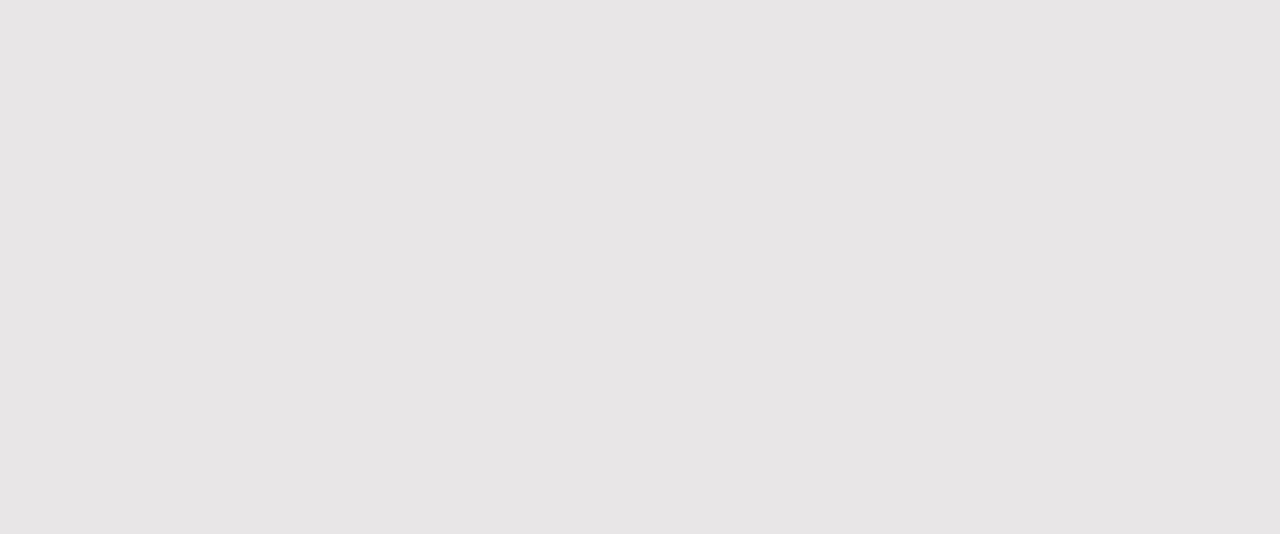
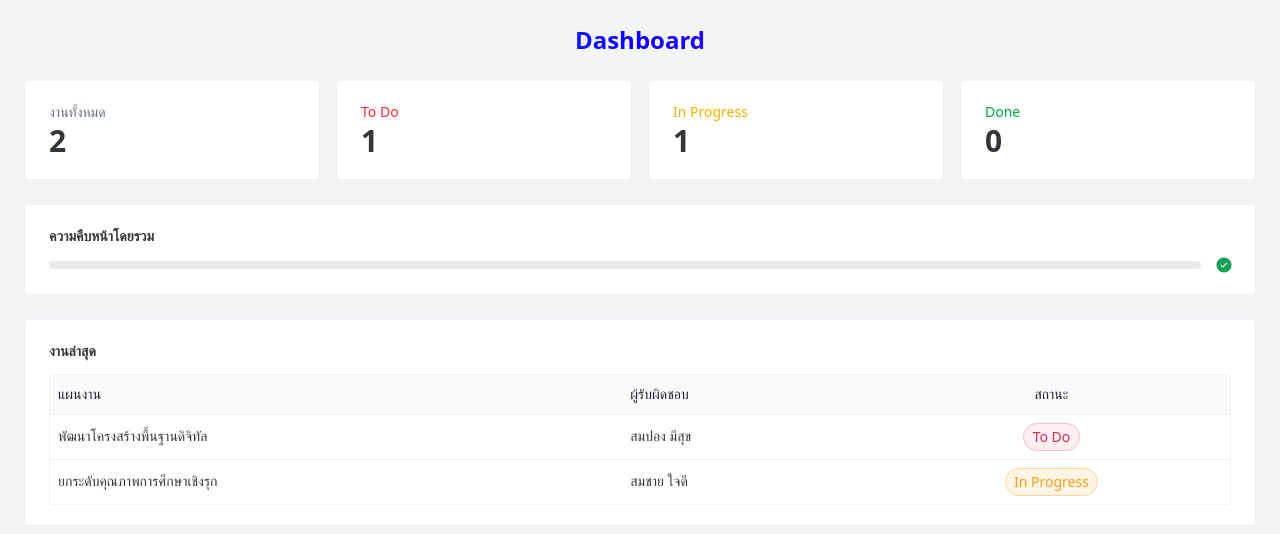
Before and after one commit to Pudit152549/Rayong-Project, a Vue app: page /dashboard in a window 1280 px wide. Before the commit this address had no page. Shown: the top 534 px of the page. Built offline with nearby package versions, Linux system fonts and the light colour scheme.

Commit message:
feat: add Dashboard view with summary cards and recent tasks display

```diff
--- a/src/router/index.ts
+++ b/src/router/index.ts
@@ -5,10 +5,12 @@ import HomePage from '../views/HomePage.vue'
 import ProfilePage from '../views/ProfilePage.vue'
 import AddDataPage from '../views/AddDataPage.vue'
 import EditPage from '../views/EditPage.vue'
+import Dashboard from '../views/Dashboard.vue'
 
 const routes = [
   { path: '/', name: 'Login', component: LoginPage },
   { path: '/home', name: 'Home', component: HomePage },
+  { path: '/dashboard', name: 'Dashboard', component: Dashboard },
   { path: '/register', name: 'Register', component:RegisPage},
   { path: '/profile', name: 'Profile', component:ProfilePage},
   { path: '/add', name: 'AddData', component:AddDataPage},
--- /dev/null
+++ b/src/views/Dashboard.vue
@@ -0,0 +1,133 @@
+<template>
+  <div class="bg-gray-100 min-h-screen p-6">
+    <div class="max-w-screen-xl mx-auto space-y-6">
+      <h2 class="text-2xl font-bold gradient-text text-center">
+        Dashboard
+      </h2>
+
+      <!-- Summary Cards -->
+      <div class="grid grid-cols-1 md:grid-cols-4 gap-4">
+        <n-card>
+          <p class="text-gray-500">งานทั้งหมด</p>
+          <h1 class="text-3xl font-bold">{{ total }}</h1>
+        </n-card>
+
+        <n-card>
+          <p class="text-red-500">To Do</p>
+          <h1 class="text-3xl font-bold">{{ todoCount }}</h1>
+        </n-card>
+
+        <n-card>
+          <p class="text-yellow-500">In Progress</p>
+          <h1 class="text-3xl font-bold">{{ inProgressCount }}</h1>
+        </n-card>
+
+        <n-card>
+          <p class="text-green-600">Done</p>
+          <h1 class="text-3xl font-bold">{{ doneCount }}</h1>
+        </n-card>
+      </div>
+
+      <!-- Progress -->
+      <n-card>
+        <p class="mb-2 font-semibold">ความคืบหน้าโดยรวม</p>
+        <n-progress
+          type="line"
+          :percentage="progressPercent"
+          status="success"
+        />
+      </n-card>
+
+      <!-- Recent Tasks -->
+      <n-card>
+        <p class="font-semibold mb-3">งานล่าสุด</p>
+        <n-data-table
+          :columns="columns"
+          :data="recentRows"
+          :row-key="rowKey"
+          size="small"
+          bordered
+        />
+      </n-card>
+    </div>
+  </div>
+</template>
+
+<script setup lang="ts">
+import { computed, h } from "vue";
+import { useDataStore, type RowData, type Status } from "../stores/data";
+import {
+  NCard,
+  NProgress,
+  NDataTable,
+  NTag,
+  type DataTableColumns
+} from "naive-ui";
+
+const dataStore = useDataStore();
+
+const total = computed(() => dataStore.rows.length);
+const todoCount = computed(() =>
+  dataStore.rows.filter(r => r.status === "todo").length
+);
+const inProgressCount = computed(() =>
+  dataStore.rows.filter(r => r.status === "in_progress").length
+);
+const doneCount = computed(() =>
+  dataStore.rows.filter(r => r.status === "done").length
+);
+
+const progressPercent = computed(() => {
+  if (total.value === 0) return 0;
+  return Math.round((doneCount.value / total.value) * 100);
+});
+
+const recentRows = computed(() =>
+  [...dataStore.rows].slice(-5).reverse()
+);
+
+const rowKey = (row: RowData) => row.id;
+
+const statusLabelMap: Record<Status, string> = {
+  todo: "To Do",
+  in_progress: "In Progress",
+  done: "Done"
+};
+const statusTypeMap: Record<Status, "error" | "warning" | "success"> = {
+  todo: "error",
+  in_progress: "warning",
+  done: "success"
+};
+
+const columns: DataTableColumns<RowData> = [
+  {
+    title: "แผนงาน",
+    key: "project",
+    render: row => row.project_name.name
+  },
+  {
+    title: "ผู้รับผิดชอบ",
+    key: "owner",
+    render: row => row.responsible_person_name
+  },
+  {
+    title: "สถานะ",
+    key: "status",
+    align: "center",
+    render: row =>
+      h(
+        NTag,
+        { type: statusTypeMap[row.status], round: true },
+        { default: () => statusLabelMap[row.status] }
+      )
+  }
+];
+</script>
+
+<style scoped>
+.gradient-text {
+  background: linear-gradient(90deg, #00d9ff, #1100ff, #b301ff);
+  -webkit-background-clip: text;
+  -webkit-text-fill-color: transparent;
+}
+</style>
```
